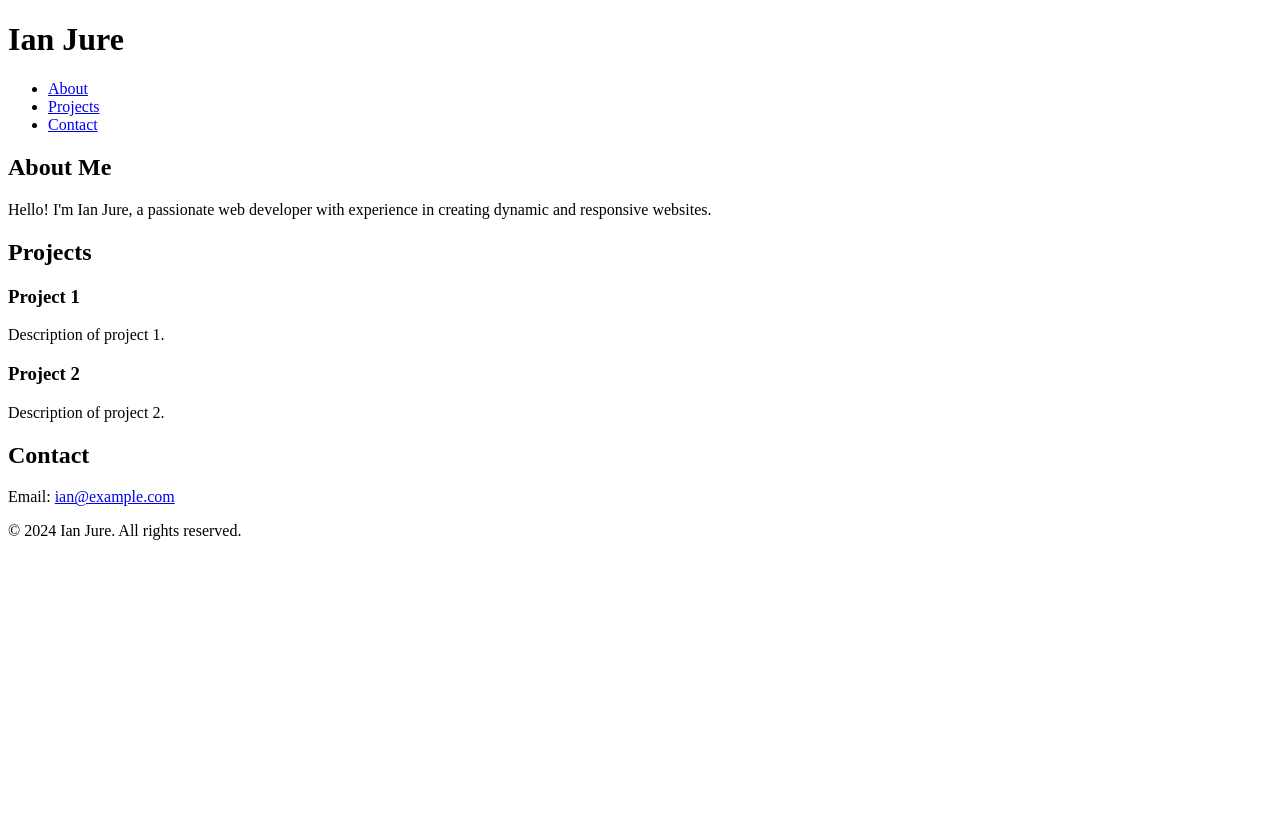
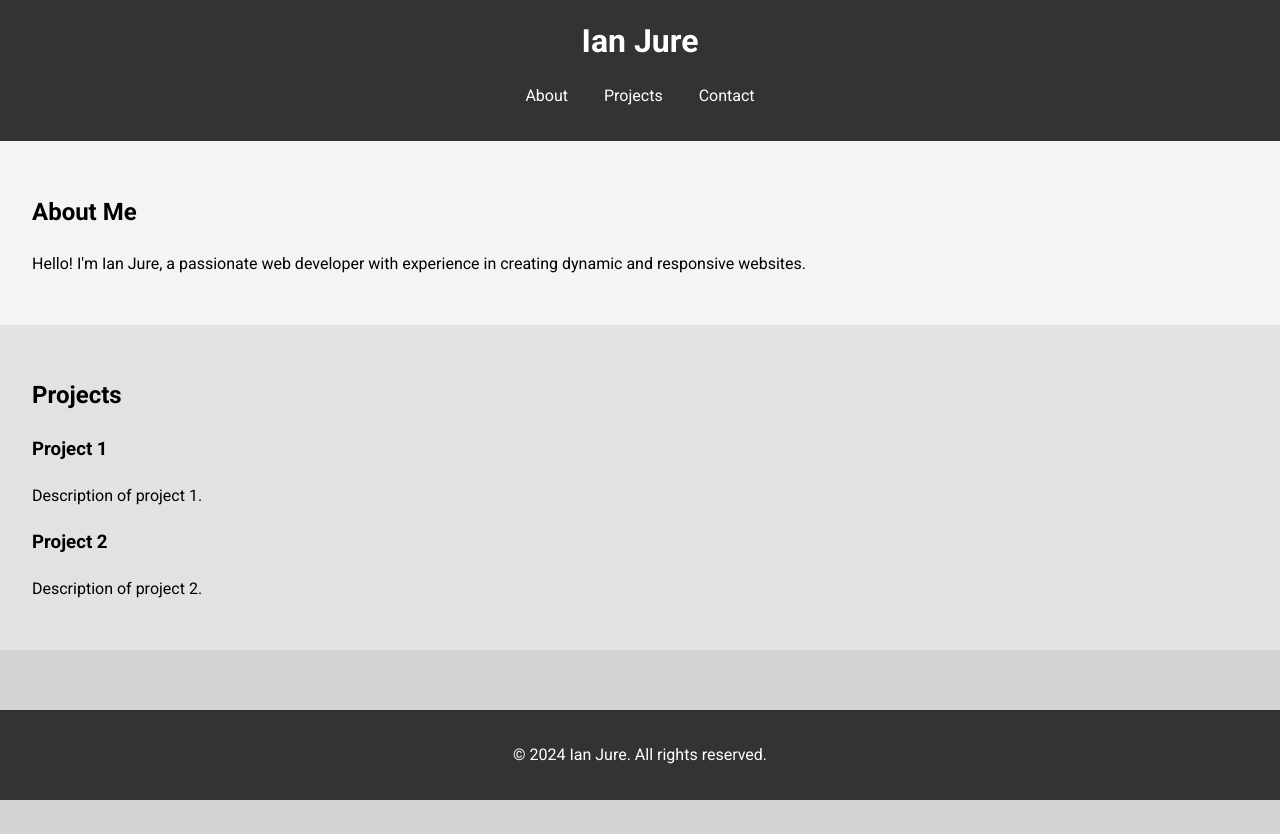
Before and after one commit to ianjure/ianjure.github.io, a plain HTML site: page index.html in a window 1280 px wide. Before the commit the page ends 800 px from the top, so only its background shows below. Drawn offline with Linux system fonts and the light colour scheme.

Commit message:
Update index.html

```diff
--- a/index.html
+++ b/index.html
@@ -45,6 +45,67 @@
     </footer>
 </body>
 <style>
+    body {
+    font-family: 'Roboto', sans-serif;
+    line-height: 1.6;
+    margin: 0;
+    padding: 0;
+}
 
+header {
+    background: #333;
+    color: #fff;
+    padding: 1em 0;
+    text-align: center;
+}
+
+header h1 {
+    margin: 0;
+}
+
+nav ul {
+    list-style: none;
+    padding: 0;
+}
+
+nav ul li {
+    display: inline;
+    margin: 0 1em;
+}
+
+nav ul li a {
+    color: #fff;
+    text-decoration: none;
+}
+
+section {
+    padding: 2em;
+}
+
+#about {
+    background: #f4f4f4;
+}
+
+#projects {
+    background: #e2e2e2;
+}
+
+#contact {
+    background: #d4d4d4;
+}
+
+.project {
+    margin-bottom: 1em;
+}
+
+footer {
+    background: #333;
+    color: #fff;
+    text-align: center;
+    padding: 1em 0;
+    position: fixed;
+    width: 100%;
+    bottom: 0;
+}
 </style>
 </html>
```
